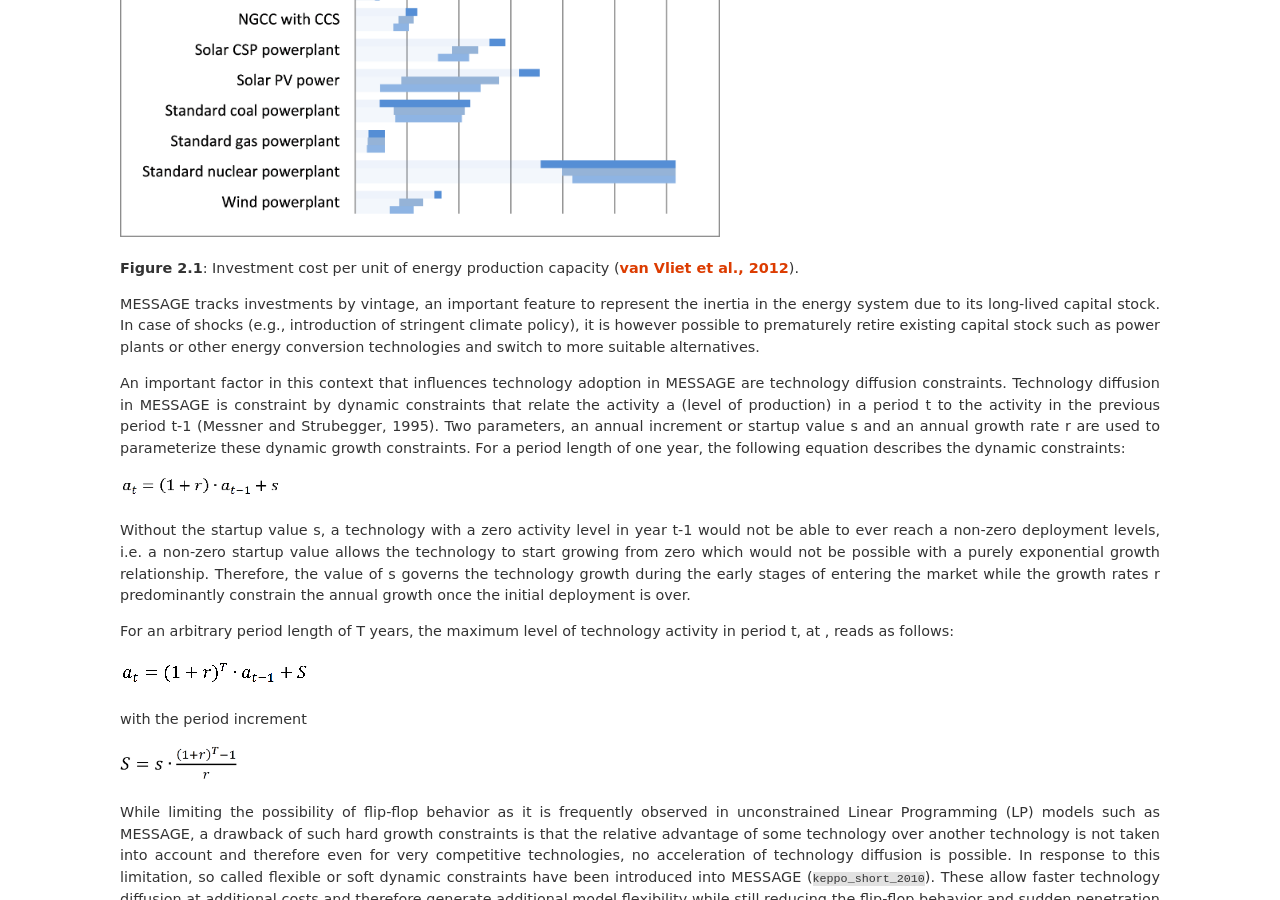
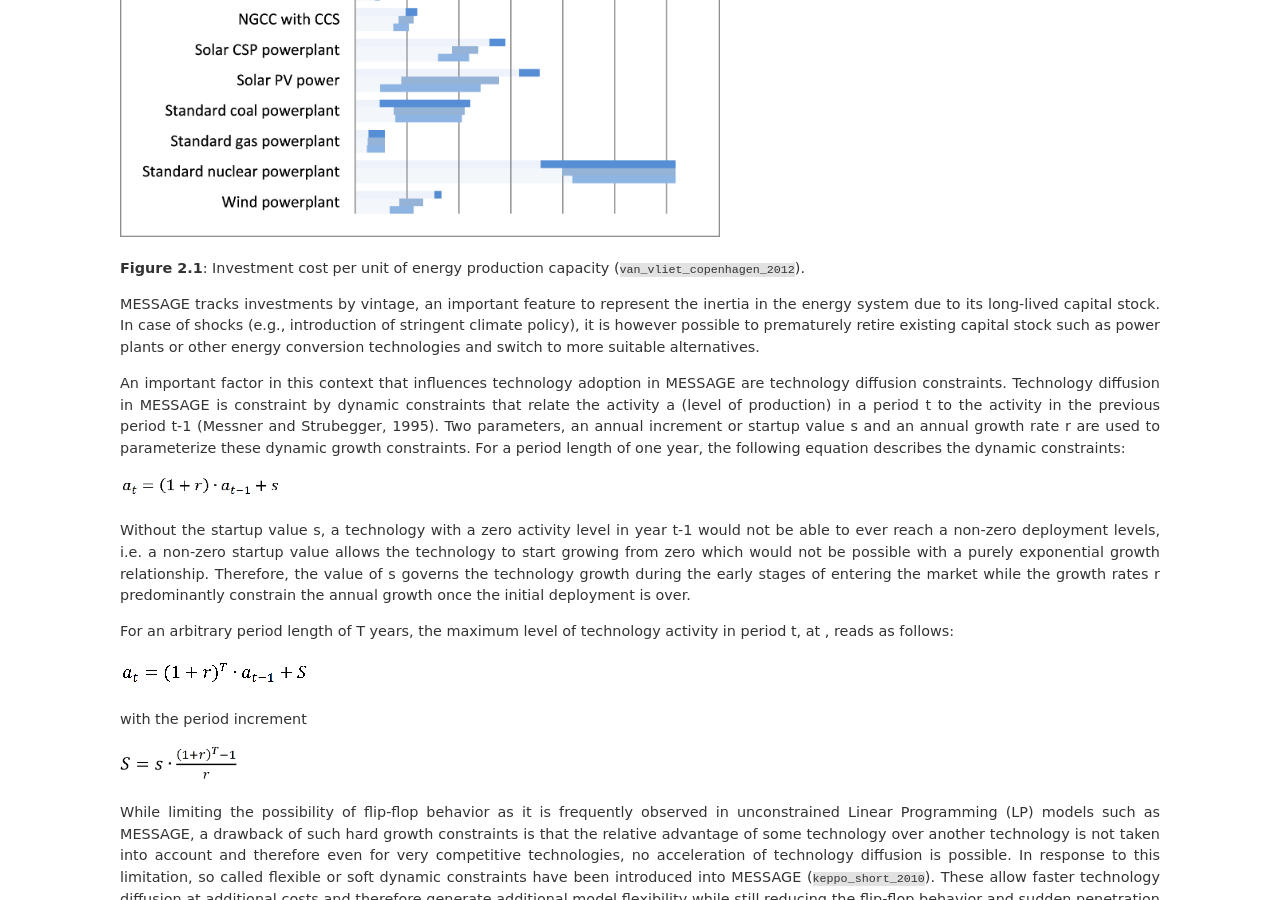
Before and after one commit to iiasa/message_doc, a Sphinx documentation site: the page built from source/message_globiom/socio_econ/tech.rst, in a window 1280 px wide and 900 px high, scrolled down 1007 px. Built offline with Sphinx 7.4.7, drawn with Linux system fonts in a browser that asks for light colours; cross-references to code outside the pages are shown as plain code.

Commit message:
Update tech.rst

```diff
--- a/source/message_globiom/socio_econ/tech.rst
+++ b/source/message_globiom/socio_econ/tech.rst
@@ -4,7 +4,7 @@ Technological change in MESSAGE is generally treated exogenously, although pione
 
 .. image:: /_static/GEA_technology_cost_ranges.png
    :width: 600px
-**Figure 2.1**: Investment cost per unit of energy production capacity (`van Vliet et al., 2012 <https://wiki.ucl.ac.uk/display/ADVIAM/References+MESSAGE>`_).
+**Figure 2.1**: Investment cost per unit of energy production capacity (:cite:`van_vliet_copenhagen_2012`).
 
 MESSAGE tracks investments by vintage, an important feature to represent the inertia in the energy system due to its long-lived capital stock. In case of shocks (e.g., introduction of stringent climate policy), it is however possible to prematurely retire existing capital stock such as power plants or other energy conversion technologies and switch to more suitable alternatives.
 
```
